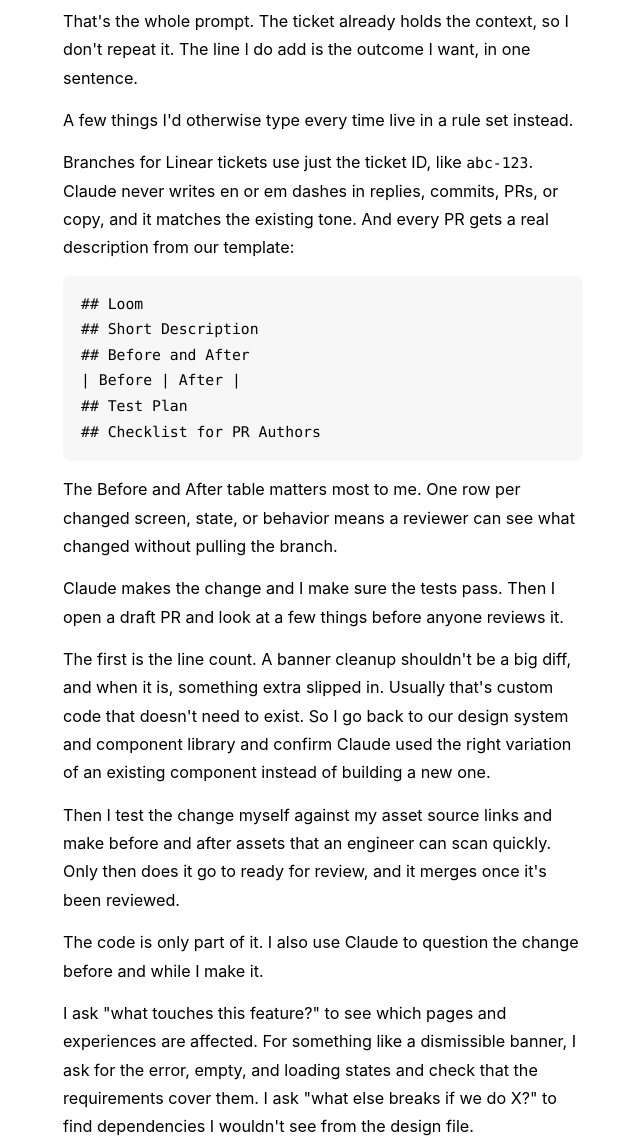
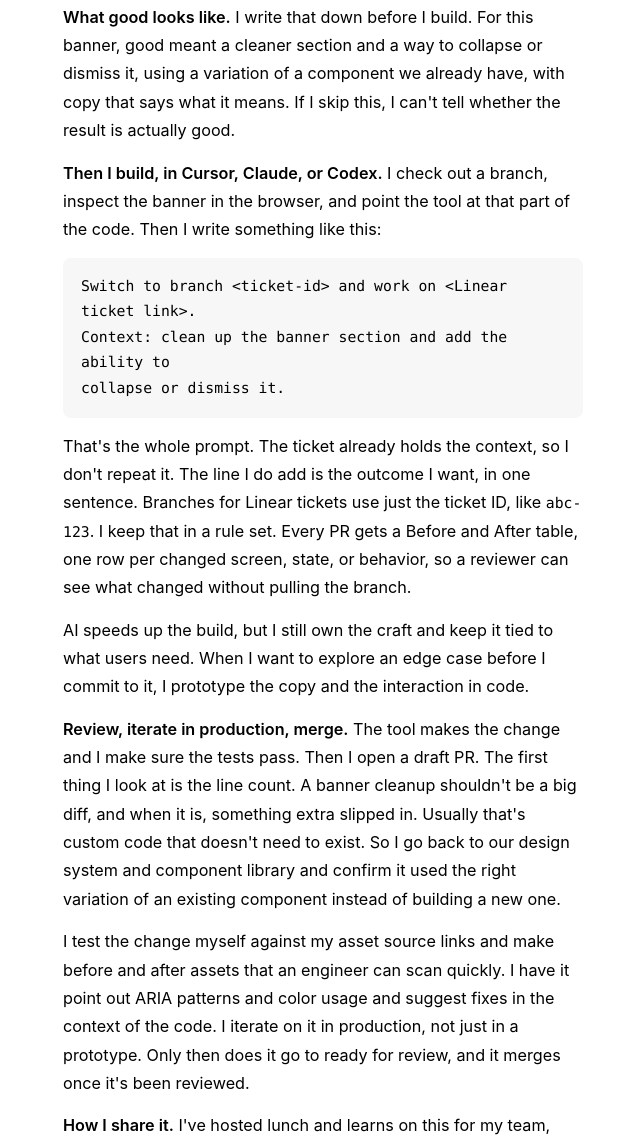
Before and after one commit to raoomahima/raoomahima.github.io, a plain HTML site: page writing/from-design-to-pr.html in a window 1280 px wide. Shown: the part 1055-2199 px from the top of the page, without its empty margins (317-957 px from the left). Drawn offline with nearby package versions, Linux system fonts and the light colour scheme; a web font is replaced by a local one.

Commit message:
Revise the UI bug to merged PR post so it follows the ticket loop.
Co-authored-by: raoomahima <raoomahima@users.noreply.github.com>

```diff
--- a/writing/from-design-to-pr.html
+++ b/writing/from-design-to-pr.html
@@ -90,6 +90,8 @@
       margin-bottom: 14px;
     }
 
+    strong { font-weight: 600; }
+
     code {
       font-family: ui-monospace, SFMono-Regular, Menlo, Consolas, monospace;
       font-size: 0.82rem;
@@ -155,37 +157,27 @@
     <figure>
       <img src="images/contribution-heatmap.png" alt="Calendar heat map of my code contributions from November to November" />
     </figure>
-    <p>This post follows one of those fixes from start to finish. A few bugs kept coming from a banner section in the app. The fix was to clean up the section and add a way to collapse or dismiss it. It's a small change, and that's why it's a good one to walk through.</p>
+    <p>This post follows one of those fixes from a bug ticket to a merged PR. A few bugs kept coming from a banner section in the app. The fix was to clean up the section and add a way to collapse or dismiss it. It's a small paper cut, and that's why it's a good one to walk through.</p>
 
     <p>I pick up front-end PRs that need design polish, plus design bugs and user requests. I write the tickets into our regular backlog, and each week I sit down with my engineers to set goals and agree on which ones I'll take.</p>
     <p>The banner was a simple front-end design change, so I took it.</p>
 
-    <p>I open Claude and pull in the Linear ticket. I check out a branch, inspect the banner in the browser, and point Claude at that part of the code. Then I write something like this:</p>
+    <p><strong>Context first.</strong> Most of the work is finding the problem. If I start in the code, I lock in a fix before I know what the user needs. I use AI to gather usage patterns and read the Linear ticket. I ask it "what touches this feature?" to see which pages and experiences are affected. For a dismissible banner, I ask for the error, empty, and loading states and check that the requirements cover them. I ask "what else breaks if we do X?" to find dependencies I wouldn't see from the design file.</p>
+
+    <p><strong>What good looks like.</strong> I write that down before I build. For this banner, good meant a cleaner section and a way to collapse or dismiss it, using a variation of a component we already have, with copy that says what it means. If I skip this, I can't tell whether the result is actually good.</p>
+
+    <p><strong>Then I build, in Cursor, Claude, or Codex.</strong> I check out a branch, inspect the banner in the browser, and point the tool at that part of the code. Then I write something like this:</p>
     <pre><code>Switch to branch &lt;ticket-id&gt; and work on &lt;Linear ticket link&gt;.
 Context: clean up the banner section and add the ability to
 collapse or dismiss it.</code></pre>
-    <p>That's the whole prompt. The ticket already holds the context, so I don't repeat it. The line I do add is the outcome I want, in one sentence.</p>
+    <p>That's the whole prompt. The ticket already holds the context, so I don't repeat it. The line I do add is the outcome I want, in one sentence. Branches for Linear tickets use just the ticket ID, like <code>abc-123</code>. I keep that in a rule set. Every PR gets a Before and After table, one row per changed screen, state, or behavior, so a reviewer can see what changed without pulling the branch.</p>
 
-    <p>A few things I'd otherwise type every time live in a rule set instead.</p>
-    <p>Branches for Linear tickets use just the ticket ID, like <code>abc-123</code>. Claude never writes en or em dashes in replies, commits, PRs, or copy, and it matches the existing tone. And every PR gets a real description from our template:</p>
-    <pre><code>## Loom
-## Short Description
-## Before and After
-| Before | After |
-## Test Plan
-## Checklist for PR Authors</code></pre>
-    <p>The Before and After table matters most to me. One row per changed screen, state, or behavior means a reviewer can see what changed without pulling the branch.</p>
+    <p>AI speeds up the build, but I still own the craft and keep it tied to what users need. When I want to explore an edge case before I commit to it, I prototype the copy and the interaction in code.</p>
 
-    <p>Claude makes the change and I make sure the tests pass. Then I open a draft PR and look at a few things before anyone reviews it.</p>
-    <p>The first is the line count. A banner cleanup shouldn't be a big diff, and when it is, something extra slipped in. Usually that's custom code that doesn't need to exist. So I go back to our design system and component library and confirm Claude used the right variation of an existing component instead of building a new one.</p>
-    <p>Then I test the change myself against my asset source links and make before and after assets that an engineer can scan quickly. Only then does it go to ready for review, and it merges once it's been reviewed.</p>
+    <p><strong>Review, iterate in production, merge.</strong> The tool makes the change and I make sure the tests pass. Then I open a draft PR. The first thing I look at is the line count. A banner cleanup shouldn't be a big diff, and when it is, something extra slipped in. Usually that's custom code that doesn't need to exist. So I go back to our design system and component library and confirm it used the right variation of an existing component instead of building a new one.</p>
+    <p>I test the change myself against my asset source links and make before and after assets that an engineer can scan quickly. I have it point out ARIA patterns and color usage and suggest fixes in the context of the code. I iterate on it in production, not just in a prototype. Only then does it go to ready for review, and it merges once it's been reviewed.</p>
 
-    <p>The code is only part of it. I also use Claude to question the change before and while I make it.</p>
-    <p>I ask "what touches this feature?" to see which pages and experiences are affected. For something like a dismissible banner, I ask for the error, empty, and loading states and check that the requirements cover them. I ask "what else breaks if we do X?" to find dependencies I wouldn't see from the design file.</p>
-    <p>A few checks go beyond a single ticket. I pull out key product terms and translation keys so the language stays the same across the app. I have it point out ARIA patterns and color usage and suggest fixes in the context of the code. And I check whether a design follows the patterns we already use. When I want to explore an idea before committing to it, I prototype it in code to try out copy and interactions.</p>
-
-    <p>My first PRs were copy changes, ten lines at most. They taught me how my engineers work and what review and merge actually feel like. After doing a bunch of those, I had the confidence to take on more complicated front-end and information architecture changes.</p>
-    <p>If you're a designer about to open your first PR, start there. The PR makes an idea real earlier. It doesn't replace design judgment or working with your team.</p>
+    <p><strong>How I share it.</strong> I've hosted lunch and learns on this for my team, and I mentor designers 1:1 to build confidence in code and to balance exploration with build. I also talk through skills that take repetitive work off your plate, and evals as a design tool: whether an agent met the user's need and mental model, not just whether it ran.</p>
   </main>
 </body>
 </html>
```
